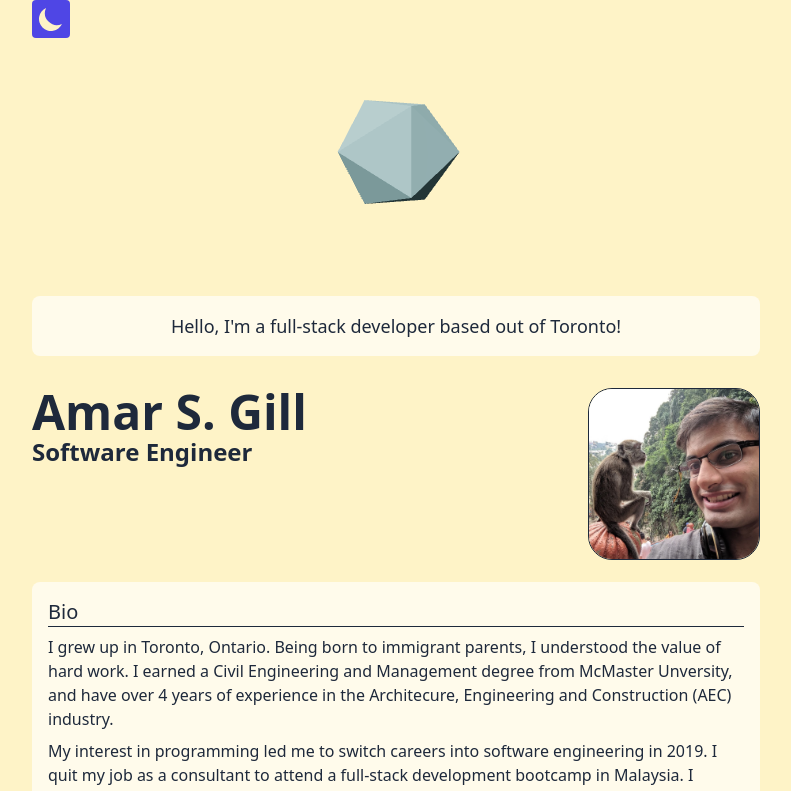
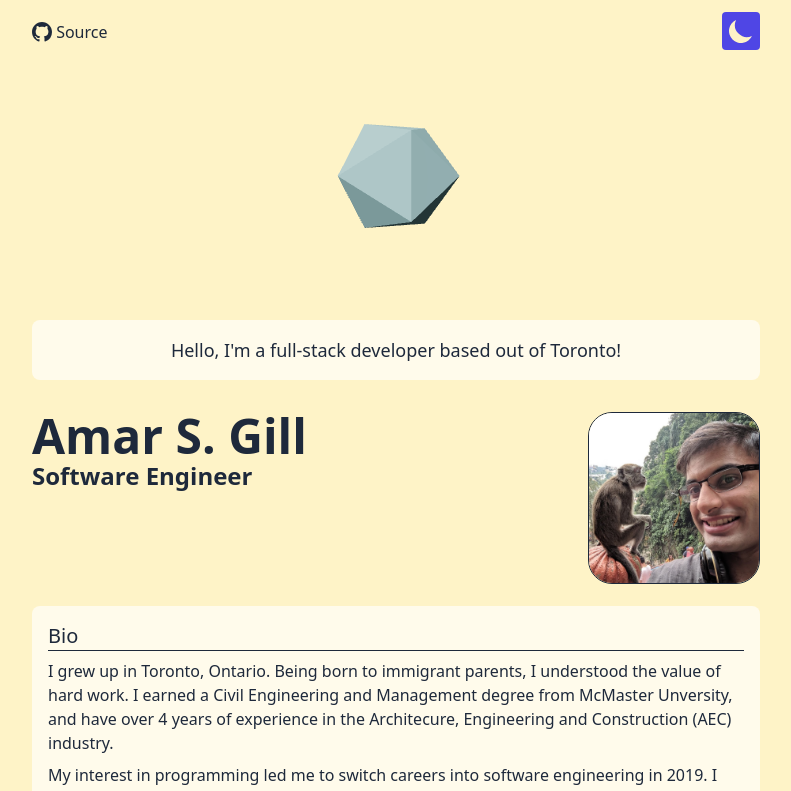
Before and after one commit to Amar-Gill/amar-gill, a Next.js app: page / in a window 1280 px wide. Shown: the top 791 px of the page, without its empty margins (244-1035 px from the left). Built offline with nearby package versions, Linux system fonts and the light colour scheme.

Commit message:
added source link to navbar

```diff
--- a/pages/_app.tsx
+++ b/pages/_app.tsx
@@ -6,6 +6,8 @@ import React from 'react';
 import AppHeader from '../components/AppHeader';
 import { ThemeProvider } from 'next-themes';
 import ThemeChanger from '../components/ThemeChanger';
+import { GoMarkGithub } from 'react-icons/go';
+import Link from 'next/link';
 
 function MainLayout({ children }: { children: React.ReactNode }) {
   return <main className='max-w-3xl px-5 mx-auto'>{children}</main>;
@@ -13,7 +15,13 @@ function MainLayout({ children }: { children: React.ReactNode }) {
 
 function AppNav() {
   return (
-    <nav>
+    <nav className='flex content-center justify-between py-3'>
+      <Link passHref href='https://github.com/Amar-Gill/amar-gill'>
+        <a target='_blank' className='flex items-center'>
+          <GoMarkGithub className='inline' size={20} />
+          &nbsp;Source
+        </a>
+      </Link>
       <ThemeChanger />
     </nav>
   );
```
